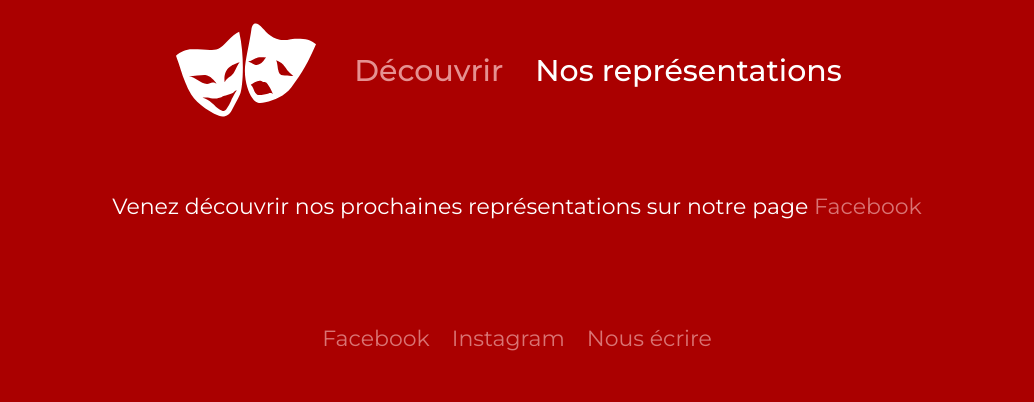
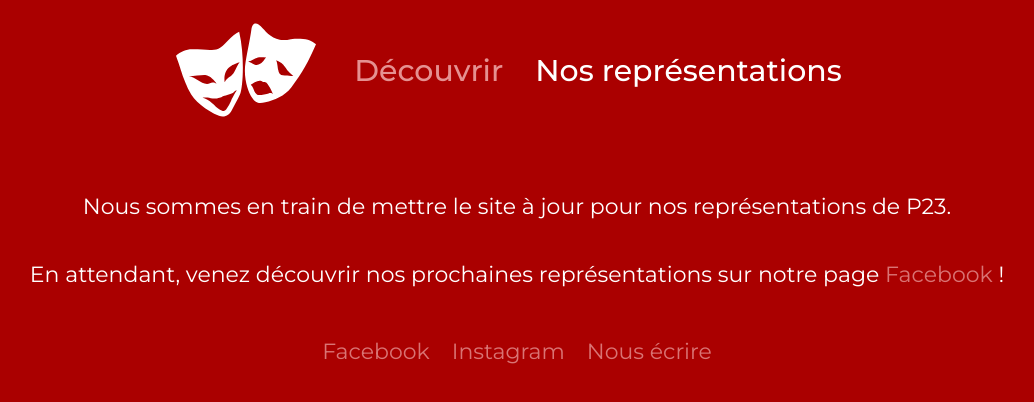
Before and after one commit to armribdev/profitroles-website, a Vue app: page /events in a window 1280 px wide. Shown: the top 402 px of the page, without its empty margins (123-1157 px from the left). Built offline with nearby package versions, Linux system fonts and the light colour scheme.

Commit message:
change events page text

```diff
--- a/src/views/EventsView.vue
+++ b/src/views/EventsView.vue
@@ -3,8 +3,13 @@
     <!-- <p>Découvrez nos prochaines représentations...</p>
     <EventCardList :events="events"/> -->
     <p>
-      Venez découvrir nos prochaines représentations sur notre page
-      <a href="https://www.facebook.com/leo.profitroles.9">Facebook</a>
+      Nous sommes en train de mettre le site à jour pour nos représentations de
+      P23.
+    </p>
+    <p>
+      En attendant, venez découvrir nos prochaines représentations sur notre
+      page
+      <a href="https://www.facebook.com/leo.profitroles.9">Facebook</a> !
     </p>
   </div>
 </template>
@@ -116,7 +121,7 @@ export default {
 }
 
 p {
-  margin: 1.5em 0 3em;
+  margin: 1.5em 0 0.5em;
 }
 
 a {
```
